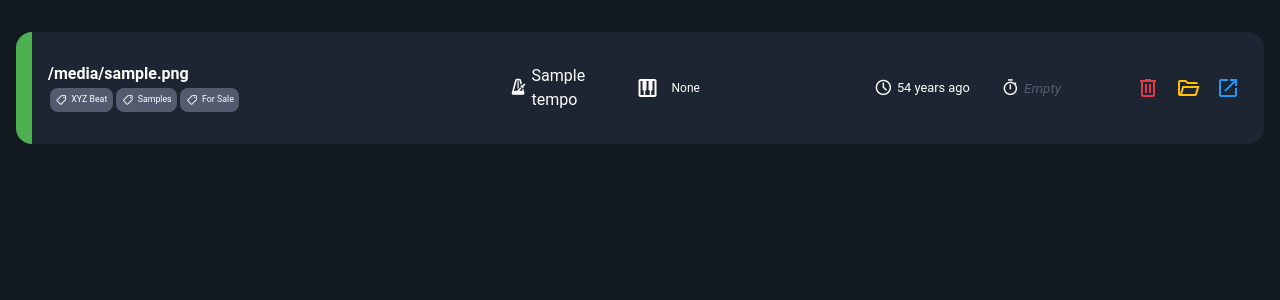
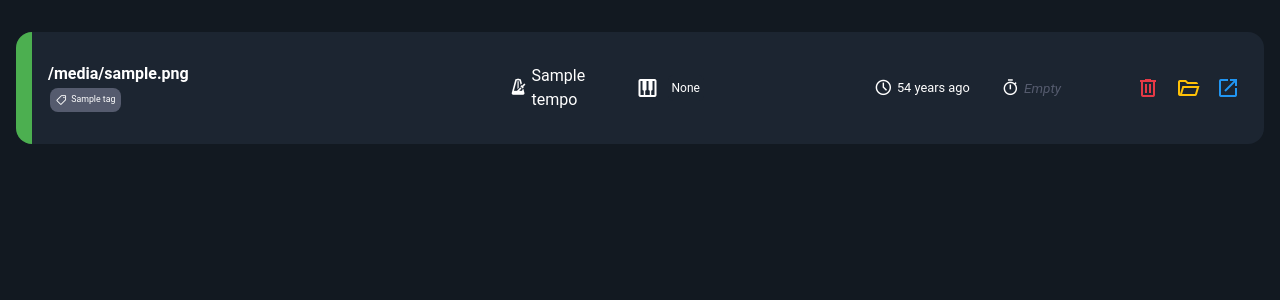
Before and after one commit to Mister-SOSA/FLowV2, a Flask app: template templates/dashboard.html in a window 1280 px wide. Shown: the part 128-428 px from the top of the page. Run offline with Flask 3, Linux system fonts and the light colour scheme; the template is opened without the code that fills it: most values are stand-ins (such as "Sample title", 1, 10 or a date in 2020); some libraries are stand-ins or nearby versions.

Commit message:
added user defined tag infrastructure

```diff
--- a/templates/flp.html
+++ b/templates/flp.html
@@ -3,24 +3,14 @@
     <div class="main-info info-column">
         <span class="project-name">{{ file['file_name'].split('.flp')[0] }}</span>
         <div class="tags-container">
+            {% for tag in file['tags'] %}
             <div class="tag">
                 <span class="material-symbols-outlined tag-icon">
                     shoppingmode
                 </span>
-                <span class="tag-text">XYZ Beat</span>
+                <span class="tag-text">{{ tag }}</span>
             </div>
-            <div class="tag">
-                <span class="material-symbols-outlined tag-icon">
-                    shoppingmode
-                </span>
-                <span class="tag-text">Samples</span>
-            </div>
-            <div class="tag">
-                <span class="material-symbols-outlined tag-icon">
-                    shoppingmode
-                </span>
-                <span class="tag-text">For Sale</span>
-            </div>
+            {% endfor %}
         </div>
     </div>
     <div class="tempo-container info-column">
```
